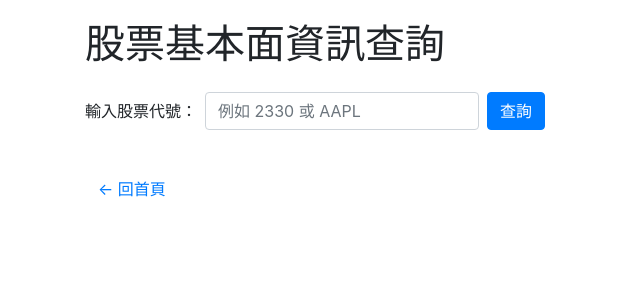
After one commit to Brritany/stock-backtest-app, a Flask app: page /fundamental in a window 1280 px wide. The commit adds this page. Shown: the top 300 px of the page, without its empty margins (0-640 px from the left). Run offline with Flask 3, Linux system fonts and the light colour scheme; some libraries are stand-ins or nearby versions.

Commit message:
feat: add fundamental analysis page and navigation bar

```diff
--- a/app.py
+++ b/app.py
@@ -157,6 +157,32 @@ def index():
                            start_date=start_date, end_date=end_date, selected_period=selected_period,
                            currency=currency, visitor_count=count)
 
+@app.route('/fundamental', methods=['GET', 'POST'])
+def fundamental():
+    info = {}
+    ticker_input = ''
+
+    if request.method == 'POST':
+        ticker_input = request.form.get('ticker', '').strip()
+        ticker_symbol = ticker_input + '.TW' if ticker_input.isdigit() else ticker_input
+        try:
+            stock = yf.Ticker(ticker_symbol)
+            data = stock.info
+
+            info = {
+                '公司名稱': data.get('longName', '無資料'),
+                '市場代號': data.get('symbol', '無資料'),
+                '市值': f"{data.get('marketCap', 0):,}" if data.get('marketCap') else '無資料',
+                '本益比 (PE)': data.get('trailingPE', '無資料'),
+                '每股盈餘 (EPS)': data.get('trailingEps', '無資料'),
+                '股息殖利率': f"{round(data.get('dividendYield', 0)*100, 2)}%" if data.get('dividendYield') else '無資料',
+                '產業類別': data.get('sector', '無資料')
+            }
+        except Exception as e:
+            info = {'錯誤': f'無法取得資料：{e}'}
+
+    return render_template('fundamental.html', info=info, ticker_input=ticker_input)
+
 if __name__ == '__main__':
     import os
     port = int(os.environ.get("PORT", 5000))
--- /dev/null
+++ b/templates/fundamental.html
@@ -0,0 +1,36 @@
+<!DOCTYPE html>
+<html>
+<head>
+    <meta charset="UTF-8">
+    <title>基本面資訊查詢</title>
+    <link rel="stylesheet" href="https://stackpath.bootstrapcdn.com/bootstrap/4.5.2/css/bootstrap.min.css">
+    <style>
+        body { margin: 20px; }
+    </style>
+</head>
+<body>
+<div class="container">
+    <h1 class="mb-4">股票基本面資訊查詢</h1>
+    <form method="POST" class="form-inline mb-4">
+        <label class="mr-2">輸入股票代號：</label>
+        <input type="text" name="ticker" class="form-control mr-2" value="{{ ticker_input }}" required placeholder="例如 2330 或 AAPL">
+        <button type="submit" class="btn btn-primary">查詢</button>
+    </form>
+
+    {% if info %}
+        <h4>查詢結果：</h4>
+        <table class="table table-bordered mt-3">
+            <tbody>
+            {% for key, value in info.items() %}
+                <tr>
+                    <th>{{ key }}</th>
+                    <td>{{ value }}</td>
+                </tr>
+            {% endfor %}
+            </tbody>
+        </table>
+    {% endif %}
+    <a href="/" class="btn btn-link mt-3">← 回首頁</a>
+</div>
+</body>
+</html>
--- a/templates/index.html
+++ b/templates/index.html
@@ -16,6 +16,12 @@
 <body>
     <div class="container">
         <h1 class="mb-4">台美股回測與互動圖表</h1>
+        <!-- 導覽按鈕列 -->
+        <nav class="mb-4">
+            <a href="/" class="btn btn-outline-secondary btn-sm">回測分析</a>
+            <a href="/fundamental" class="btn btn-outline-secondary btn-sm">基本面資訊</a>
+        </nav>
+        <!-- 原本的首頁介面 -->
         <form method="POST" class="mb-4">
             <div class="form-group">
                 <label>股票代號 (以逗號分隔, 例：2330.TW, AAPL):</label>
```
